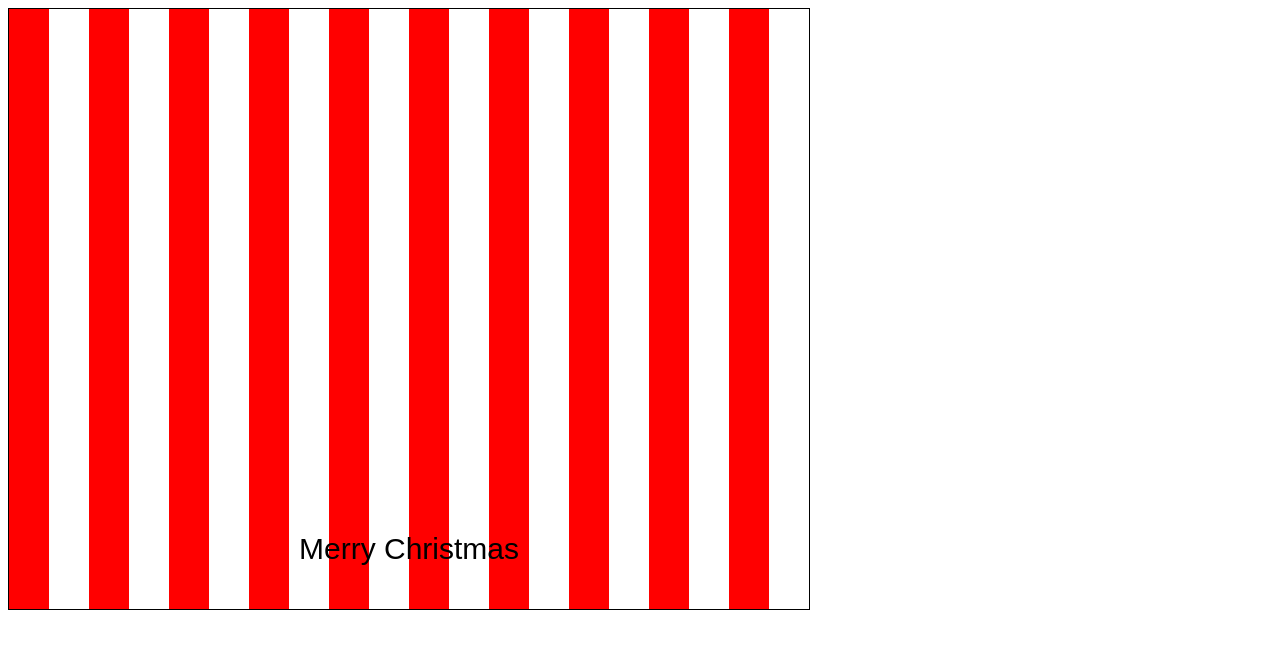
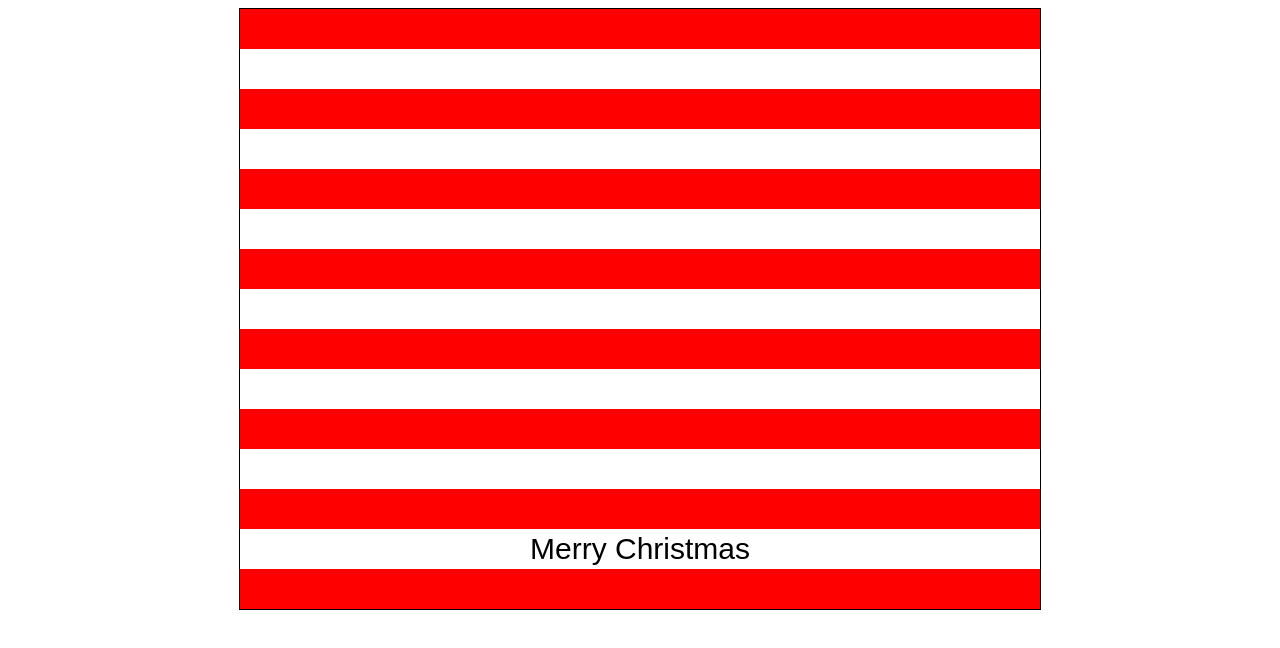
Before and after one commit to zmbfiedk/Kerstkaart, a plain HTML site: page index.html in a window 1280 px wide. Drawn offline with Linux system fonts and the light colour scheme.

Commit message:
center en horizontal lines

```diff
--- a/index.html
+++ b/index.html
@@ -4,7 +4,9 @@
     <meta charset="UTF-8">
     <meta name="viewport" content="width=device-width, initial-scale=1.0">
     <title>Kerstkaart</title>
+    <link rel="stylesheet" href="style.css">
 </head>
+
 <body>
     <canvas id="canvasId" width="800" height="600" style="border: 1px solid black;"></canvas>
     <script src="main.js" defer></script>
--- a/main.js
+++ b/main.js
@@ -3,15 +3,15 @@ const canvas = document.getElementById("canvasId");
 const g = canvas.getContext("2d");
 
 function drawCandyBackground() {
-    const stripeWidth = 40;
+    const stripeHeight = 40;
     const stripeColor1 = "#FF0000";
     const stripeColor2 = "#FFFFFF";
 
-    for (let i = 0; i < canvas.width; i += stripeWidth * 2) {
+    for (let i = 0; i < canvas.height; i += stripeHeight * 2) {
         g.fillStyle = stripeColor1;
-        g.fillRect(i, 0, stripeWidth, canvas.height);
+        g.fillRect(0, i, canvas.width, stripeHeight);
         g.fillStyle = stripeColor2;
-        g.fillRect(i + stripeWidth, 0, stripeWidth, canvas.height);
+        g.fillRect(0, i + stripeHeight, canvas.width, stripeHeight);
     }
 }
 
--- /dev/null
+++ b/style.css
@@ -0,0 +1,5 @@
+body{
+    display: flex;
+    justify-content: center;
+    align-items: center;
+}
```
